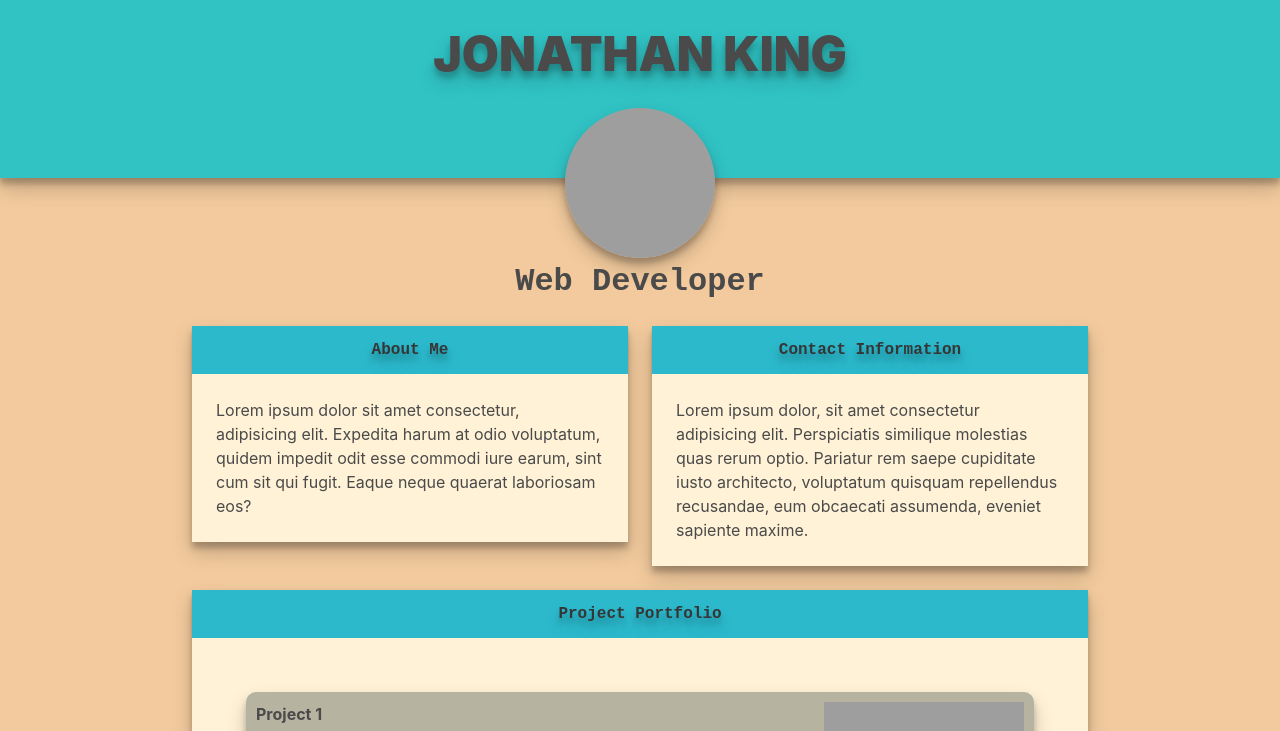
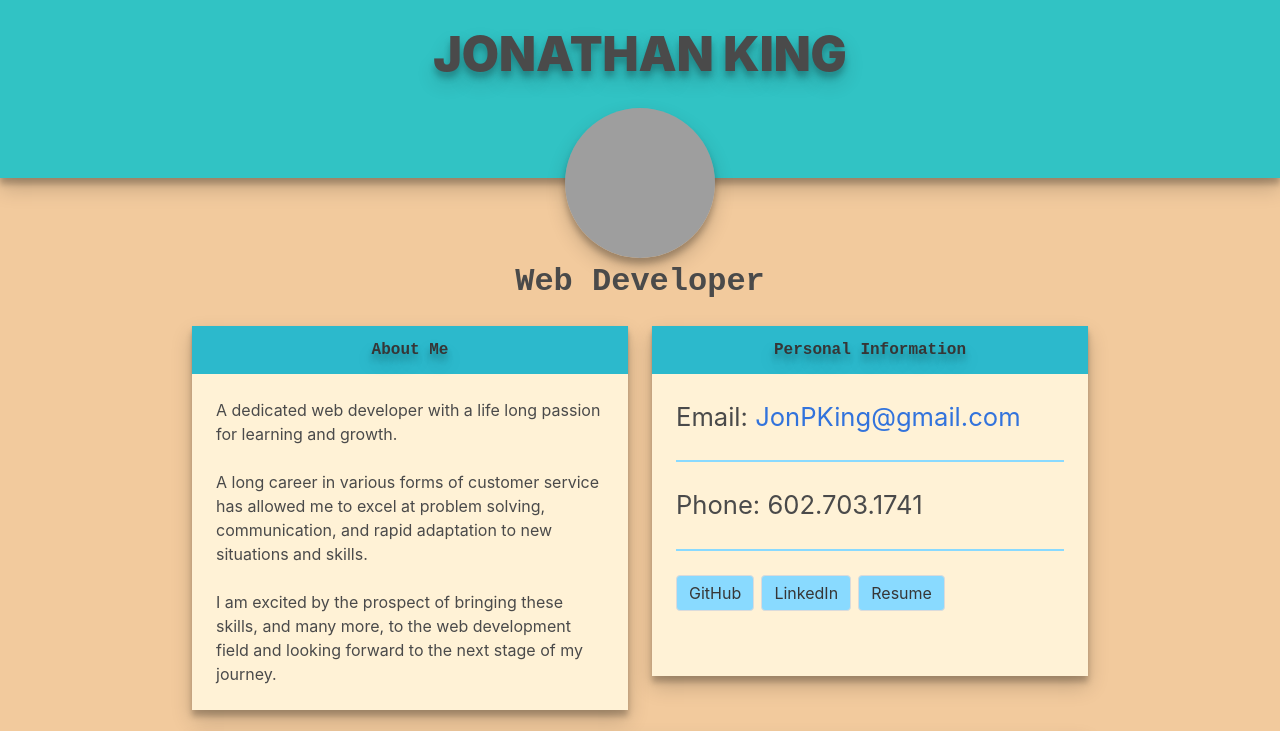
Before and after one commit to jonpking/Portfolio_July2019, a plain HTML site: page index.html in a window 1280 px wide. Shown: the top 731 px of the page. Drawn offline with nearby package versions, Linux system fonts and the light colour scheme; grey boxes are pictures that could not be loaded.

Commit message:
updated about me section, updated 'contact info' to be 'personal info' and filled in that info, added styling for personal info section and min height for cards

```diff
--- a/assets/css/style.css
+++ b/assets/css/style.css
@@ -50,11 +50,18 @@ body {
 }
 
 .card {
+    background-color: #fff2d6;
     box-shadow: 0 10px 20px rgba(0,0,0,0.19), 0 6px 6px rgba(0,0,0,0.23);
+    min-height: 350px;
 }
 
 .card-content {
     background-color: #fff2d6;
+}
+
+.personalInfo {
+    font-size: 30px;
+    font-size: 2vw;
 }
 
 h1 {
--- a/index.html
+++ b/index.html
@@ -5,7 +5,7 @@
     <meta charset="UTF-8">
     <meta name="viewport" content="width=device-width, initial-scale=1.0">
     <meta http-equiv="X-UA-Compatible" content="ie=edge">
-    <title>Document</title>
+    <title>Jonathan King - Web Developer</title>
     <link rel="stylesheet" href="https://cdnjs.cloudflare.com/ajax/libs/bulma/0.7.5/css/bulma.min.css">
     <link rel="stylesheet" href="assets/css/style.css">
 </head>
@@ -41,9 +41,13 @@
                             <h2 class="card-header-title has-text-weight-bold is-centered is-family-code">About Me</h2>
                         </header>
                         <div class="card-content">
-                            Lorem ipsum dolor sit amet consectetur, adipisicing elit. Expedita harum at odio
-                            voluptatum, quidem impedit odit esse commodi iure earum, sint cum sit qui fugit. Eaque
-                            neque quaerat laboriosam eos?
+                            <p>A dedicated web developer with a life long passion for learning and growth.</p>
+                            <br>
+                            <p>A long career in various forms of customer service has allowed me to excel at problem
+                                solving, communication, and rapid adaptation to new situations and skills.</p>
+                            <br>
+                            <p>I am excited by the prospect of bringing these skills, and many more, to the web
+                                development field and looking forward to the next stage of my journey.</p>
                         </div>
                     </div>
                 </div>
@@ -52,12 +56,17 @@
                 <div class="column is-half">
                     <div class="card">
                         <header class="card-header">
-                            <h2 class="card-header-title has-text-weight-bold is-centered is-family-code">Contact Information</h2>
+                            <h2 class="card-header-title has-text-weight-bold is-centered is-family-code">Personal
+                                Information</h2>
                         </header>
-                        <div class="card-content">
-                            Lorem ipsum dolor, sit amet consectetur adipisicing elit. Perspiciatis similique
-                            molestias quas rerum optio. Pariatur rem saepe cupiditate iusto architecto, voluptatum
-                            quisquam repellendus recusandae, eum obcaecati assumenda, eveniet sapiente maxime.
+                        <div class="card-content personalInfo">
+                            Email: <a href="mailto:JonPKing@gmail.com">JonPKing@gmail.com</a>
+                            <hr>
+                            Phone: 602.703.1741
+                            <hr>
+                            <a class="button" href="https://github.com/jonpking">GitHub</a>
+                            <a class="button" href="https://www.linkedin.com/in/jonathan-king-00500a44">LinkedIn</a>
+                            <a class="button" href="#">Resume</a>
                         </div>
                     </div>
                 </div>
@@ -69,7 +78,8 @@
                 <div class="column">
                     <div class="card">
                         <header class="card-header">
-                            <h2 class="card-header-title has-text-weight-bold is-centered is-family-code">Project Portfolio</h2>
+                            <h2 class="card-header-title has-text-weight-bold is-centered is-family-code">Project
+                                Portfolio</h2>
                         </header>
                         <div class="card-content">
                             <section class="projectItem">
```
